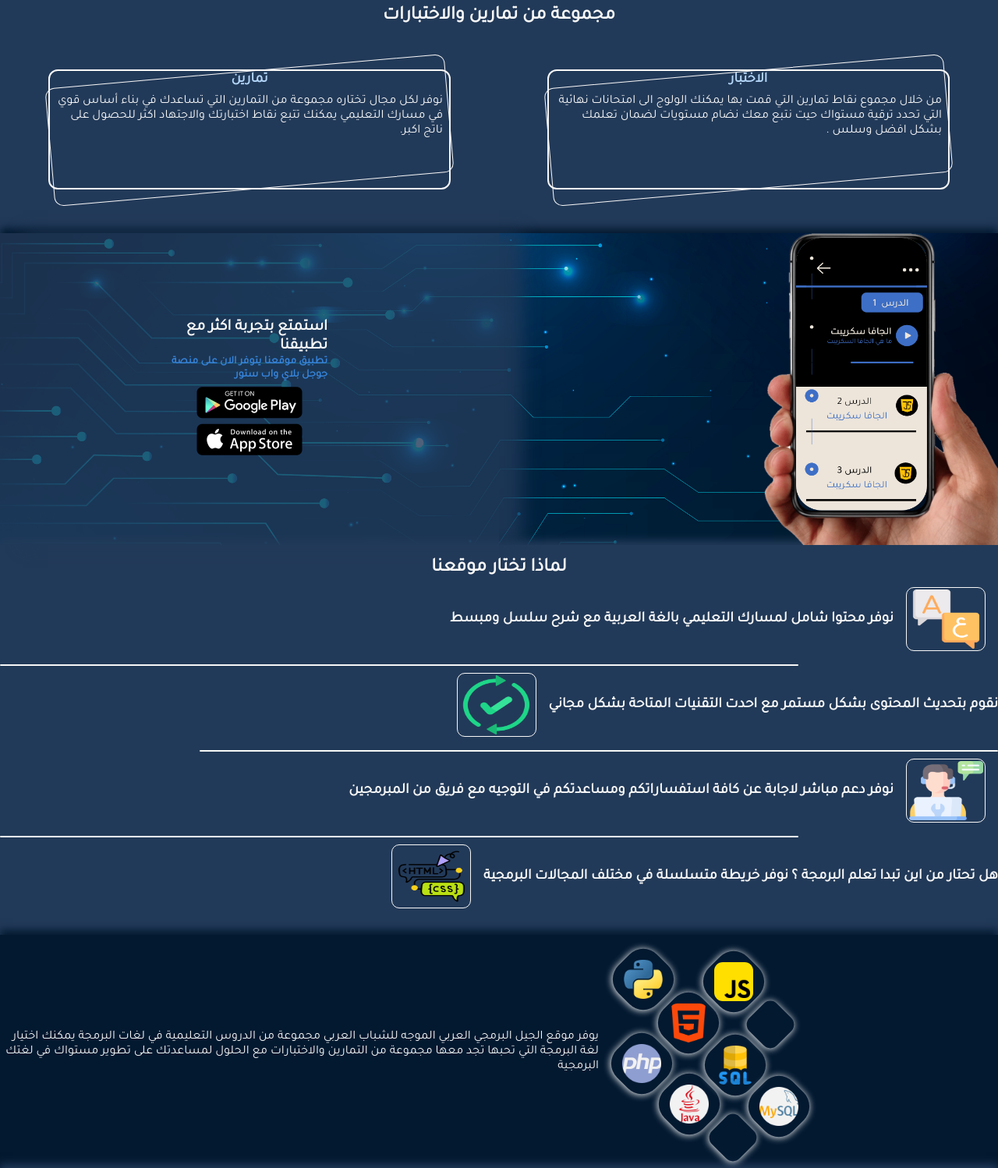
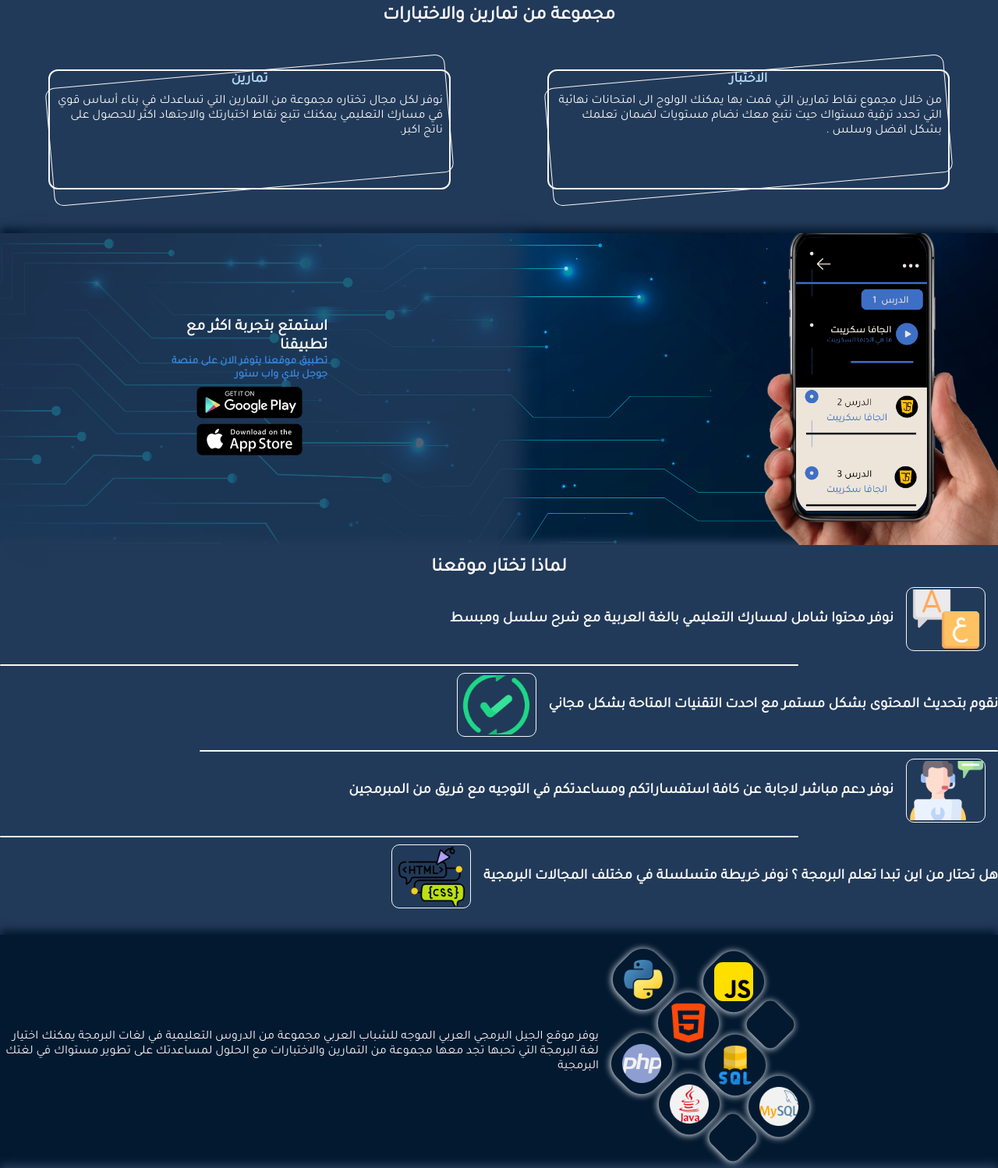
Before and after one commit to ElBaron23/Arab_developers_generation, a PHP site: page /index.php in a window 1280 px wide. Shown: the part 1001-2499 px from the top of the page at 78% size. Run offline with PHP 8.4, Linux system fonts and the light colour scheme.

Commit message:
images styling

```diff
--- a/style/css/index.css
+++ b/style/css/index.css
@@ -2,6 +2,9 @@
   margin: 0;
   padding: 0;
   font-family: tajawal;
+}
+img{
+object-fit: cover !important;
 }
 
 @font-face {
```
